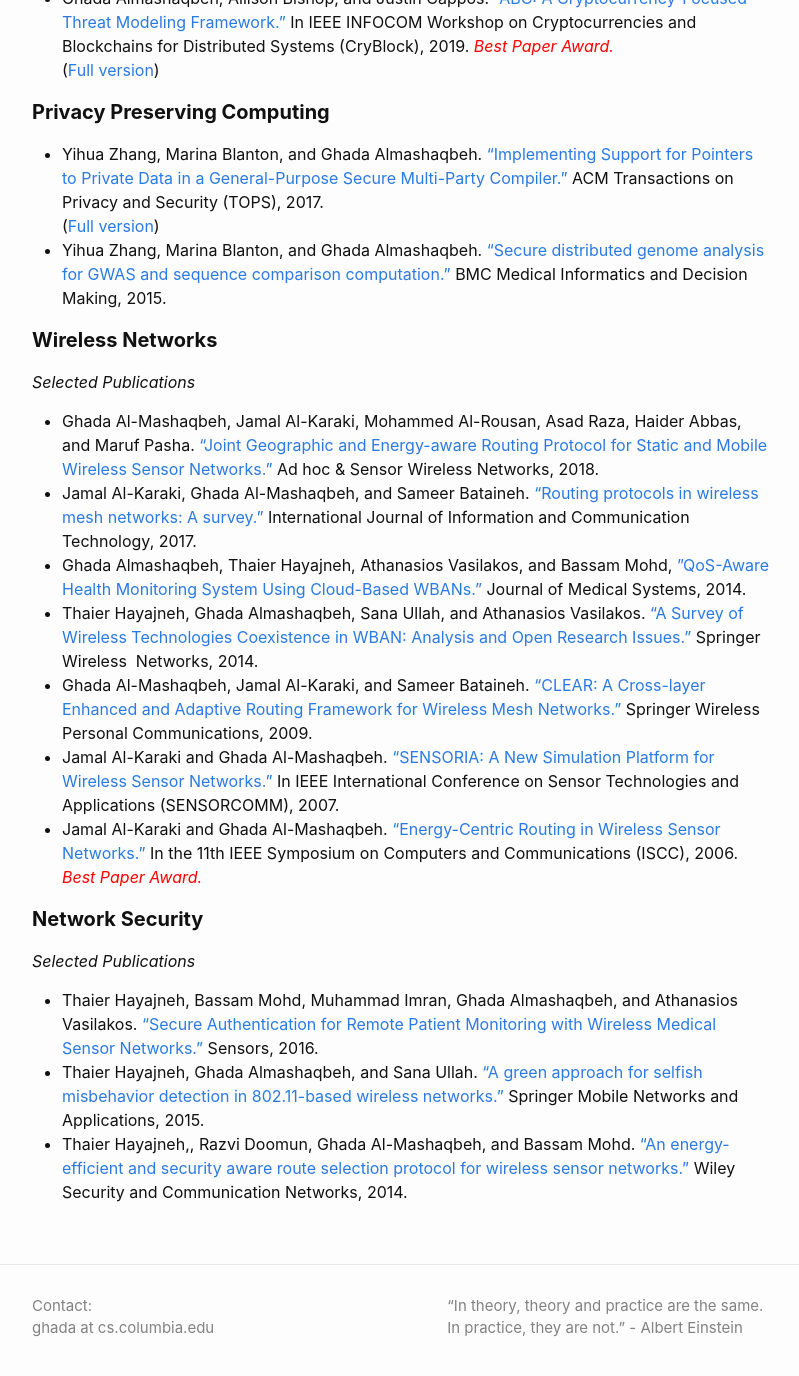
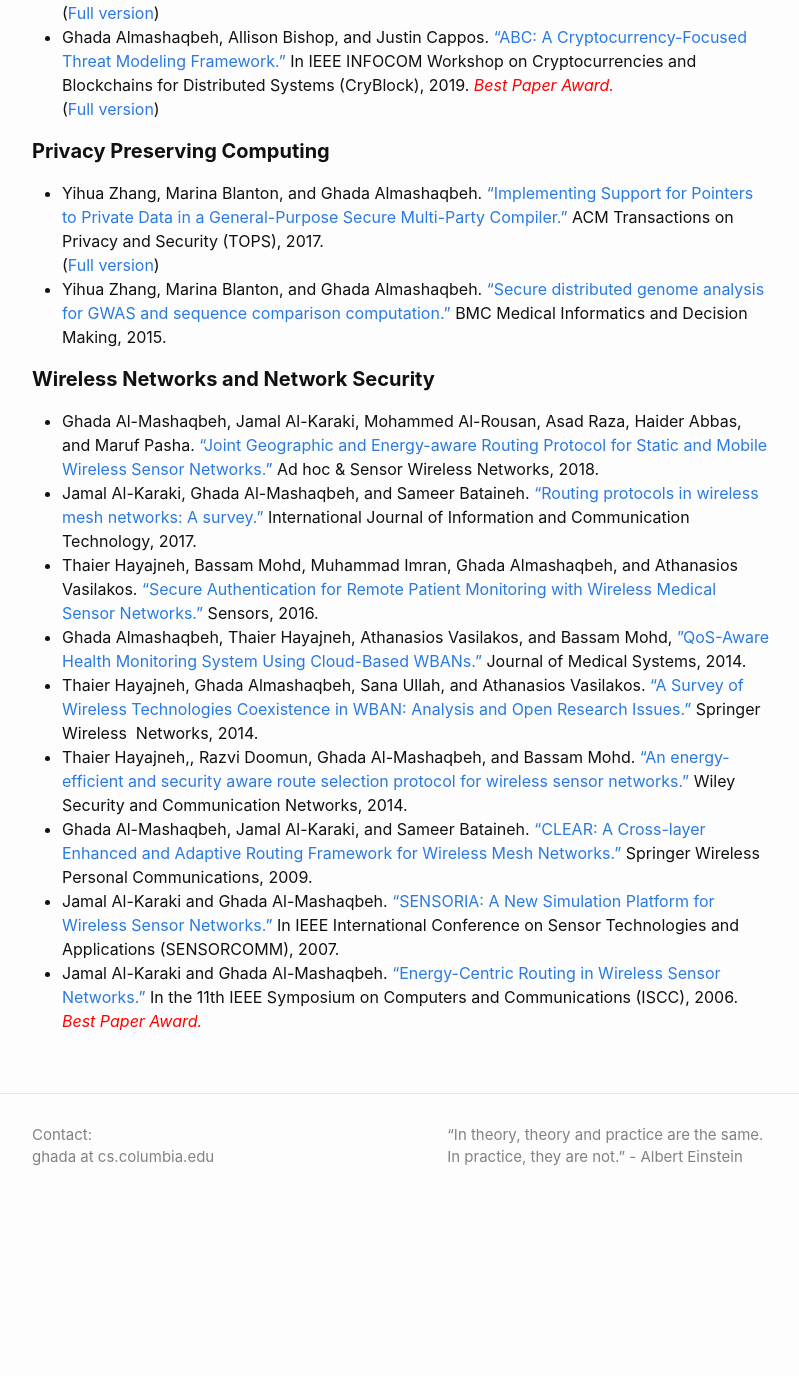
Before and after one commit to GhadaAlmashaqbeh/GhadaAlmashaqbeh.github.io, a Jekyll site: the page built from 02-publications.md, in a window 1280 px wide and 1400 px high, scrolled down 544 px. Shown: the top 1376 px of the window, without its empty margins (238-1037 px from the left). Built offline with Jekyll 4.4.1, drawn with Linux system fonts in a browser that asks for light colours; after the commit the page ends 1773 px from its top, so only the background shows below that; some of the changed text lies outside the part shown.

Commit message:
edit publication list

```diff
--- a/02-publications.md
+++ b/02-publications.md
@@ -25,19 +26,13 @@ Ghada Almashaqbeh. ["CacheCash: A Cryptocurrency-based Decentralized Content Del
 * Yihua Zhang, Marina Blanton, and Ghada Almashaqbeh. ["Secure distributed genome analysis for GWAS and sequence comparison computation."](https://bmcmedinformdecismak.biomedcentral.com/articles/10.1186/1472-6947-15-S5-S4) BMC Medical Informatics and Decision Making, 2015.
 
 
-#### **Wireless Networks**
-_Selected Publications_<br/>
+#### **Wireless Networks and Network Security**
 * Ghada Al-Mashaqbeh, Jamal Al-Karaki, Mohammed Al-Rousan, Asad Raza, Haider Abbas, and Maruf Pasha. ["Joint Geographic and Energy-aware Routing Protocol for Static and Mobile Wireless Sensor Networks."](https://www.oldcitypublishing.com/journals/ahswn-home/ahswn-issue-contents/ahswn-volume-41-number-3-4-2018/16950-2/) Ad hoc & Sensor Wireless Networks, 2018.
 * Jamal Al-Karaki, Ghada Al-Mashaqbeh, and Sameer Bataineh. ["Routing protocols in wireless mesh networks: A survey."](https://www.inderscienceonline.com/doi/abs/10.1504/IJICT.2017.087454) International Journal of Information and Communication Technology, 2017.
+* Thaier Hayajneh, Bassam Mohd, Muhammad Imran, Ghada Almashaqbeh, and Athanasios Vasilakos. ["Secure Authentication for Remote Patient Monitoring with Wireless Medical Sensor Networks.”](https://www.mdpi.com/1424-8220/16/4/424) Sensors, 2016.
 * Ghada Almashaqbeh, Thaier Hayajneh, Athanasios Vasilakos, and Bassam Mohd, [”QoS-Aware Health Monitoring System Using Cloud-Based WBANs.”](https://link.springer.com/article/10.1007/s10916-014-0121-2) Journal of Medical Systems, 2014.
 * Thaier Hayajneh, Ghada Almashaqbeh, Sana Ullah, and Athanasios Vasilakos. [“A Survey of Wireless Technologies Coexistence in WBAN: Analysis and Open Research Issues.”](https://link.springer.com/article/10.1007/s11276-014-0736-8) Springer Wireless  Networks, 2014.
+* Thaier Hayajneh,, Razvi Doomun, Ghada Al-Mashaqbeh, and Bassam Mohd. [“An energy-efficient and security aware route selection protocol for wireless sensor networks.”](https://onlinelibrary.wiley.com/doi/full/10.1002/sec.915) Wiley Security and Communication Networks, 2014.
 * Ghada Al-Mashaqbeh, Jamal Al-Karaki, and Sameer Bataineh. [“CLEAR: A Cross-layer Enhanced and Adaptive Routing Framework for Wireless Mesh Networks.”](https://link.springer.com/article/10.1007/s11277-009-9758-4) Springer Wireless Personal Communications, 2009.
 * Jamal Al-Karaki and Ghada Al-Mashaqbeh. [“SENSORIA: A New Simulation Platform for Wireless Sensor Networks.”](https://ieeexplore.ieee.org/abstract/document/4394958) In IEEE International Conference on Sensor Technologies and Applications (SENSORCOMM), 2007.
 * Jamal Al-Karaki and Ghada Al-Mashaqbeh. [“Energy-Centric Routing in Wireless Sensor Networks.”](https://ieeexplore.ieee.org/abstract/document/1691145) In the 11th IEEE Symposium on Computers and Communications (ISCC), 2006. <span style="color: red;">_Best Paper Award._</span>
-
-
-#### **Network Security**
-_Selected Publications_<br/>
-* Thaier Hayajneh, Bassam Mohd, Muhammad Imran, Ghada Almashaqbeh, and Athanasios Vasilakos. ["Secure Authentication for Remote Patient Monitoring with Wireless Medical Sensor Networks.”](https://www.mdpi.com/1424-8220/16/4/424) Sensors, 2016.
-* Thaier Hayajneh, Ghada Almashaqbeh, and Sana Ullah. ["A green approach for selfish misbehavior detection in 802.11-based wireless networks.”](https://link.springer.com/article/10.1007/s11036-015-0605-4) Springer Mobile Networks and Applications, 2015.
-* Thaier Hayajneh,, Razvi Doomun, Ghada Al-Mashaqbeh, and Bassam Mohd. [“An energy-efficient and security aware route selection protocol for wireless sensor networks.”](https://onlinelibrary.wiley.com/doi/full/10.1002/sec.915) Wiley Security and Communication Networks, 2014.
```
Also changed, not shown: other parts of 02-publications.md (+1 -0 lines).
